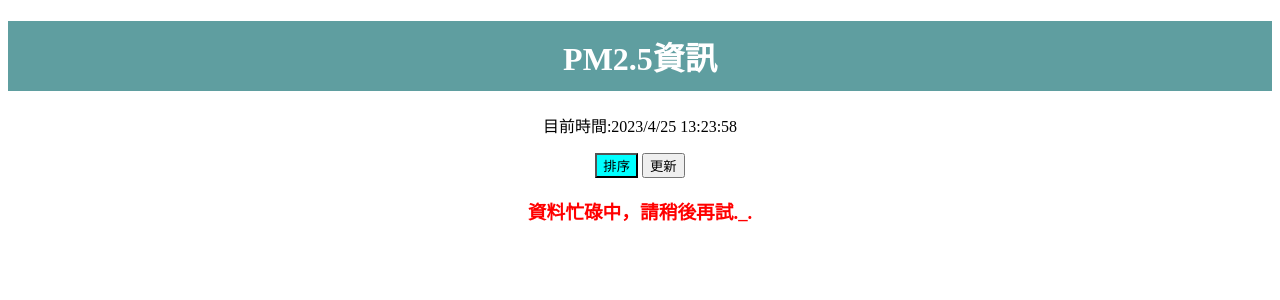
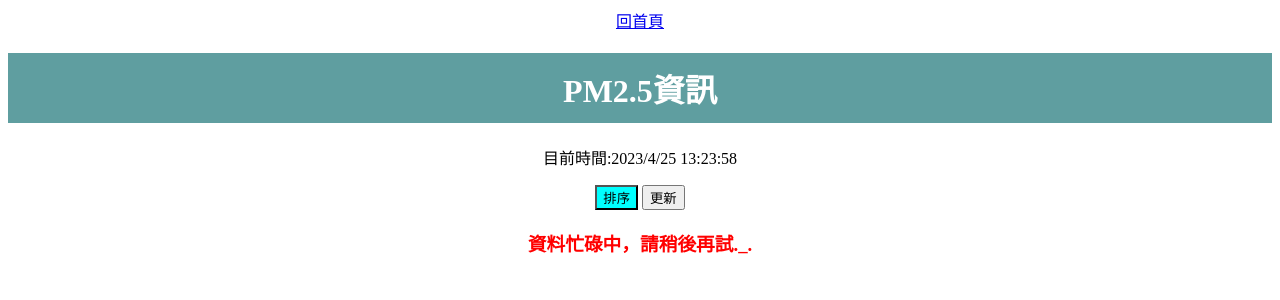
Before and after one commit to avalon9310/flask-demo, a Flask app: page /pm25 in a window 1280 px wide. Shown: the top 300 px of the page. Run offline with Flask 2, Linux system fonts and the light colour scheme; data that the repository does not hold is empty.

Commit message:
更新首頁連結

```diff
--- a/templates/pm25.html
+++ b/templates/pm25.html
@@ -6,6 +6,7 @@
     <meta http-equiv="X-UA-Compatible" content="IE=edge">
     <meta name="viewport" content="width=device-width, initial-scale=1.0">
     <title>PM2.5資訊</title>
+    <a href="/">回首頁</a>
     <link rel="stylesheet" href="../static/style.css">
     <script src="https://cdnjs.cloudflare.com/ajax/libs/jquery/3.6.4/jquery.min.js"></script>
     <style>
--- a/templates/pm25_charts.html
+++ b/templates/pm25_charts.html
@@ -12,6 +12,7 @@
 
 <body>
     <h1>PM2.5圖形繪製</h1>
+    <a href="/">回首頁</a>
     <div id="main" style="width: 800px;height:400px;"></div>
     <script src="../static/pm25-charts.js"></script>
 </body>
```
